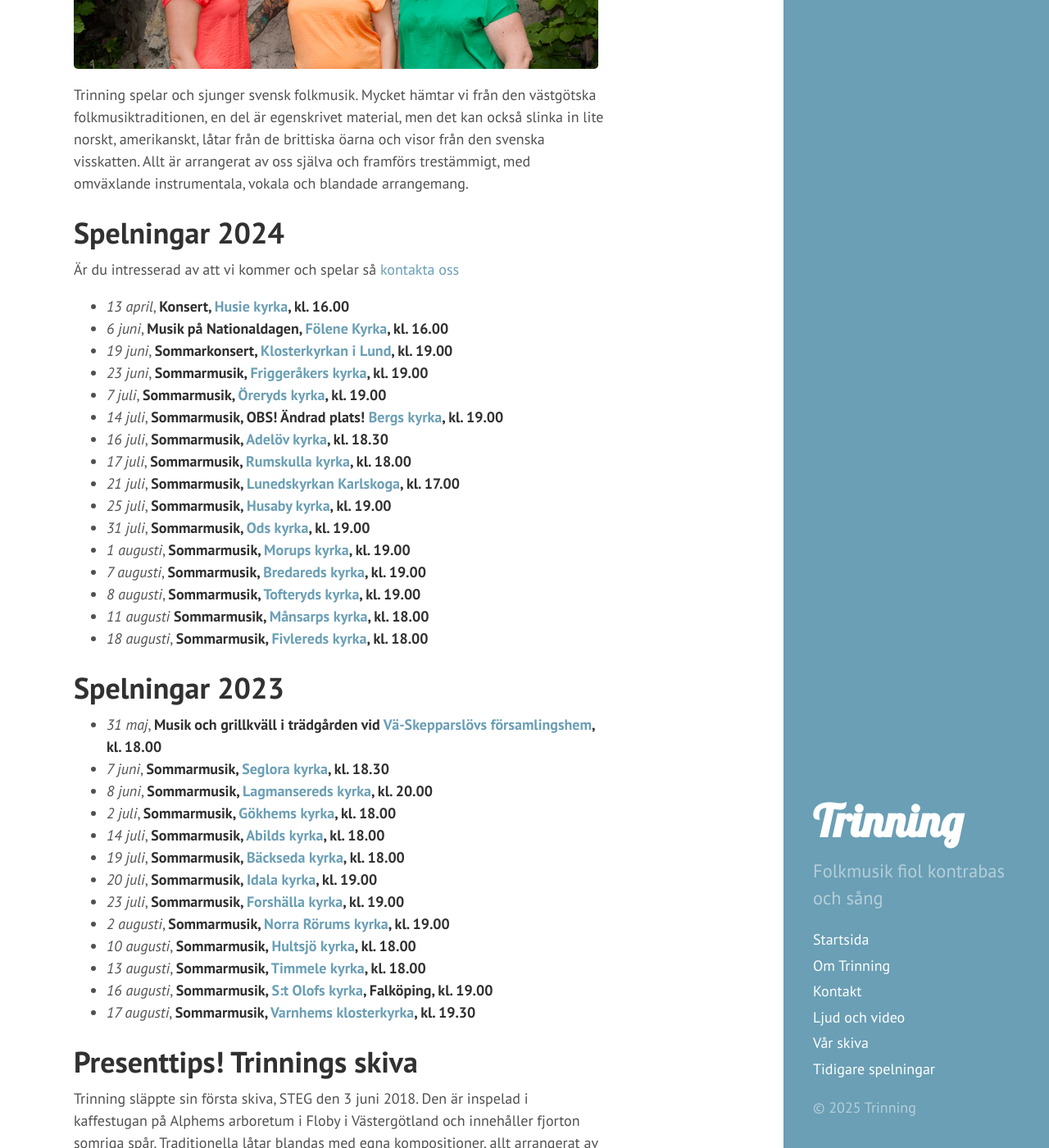
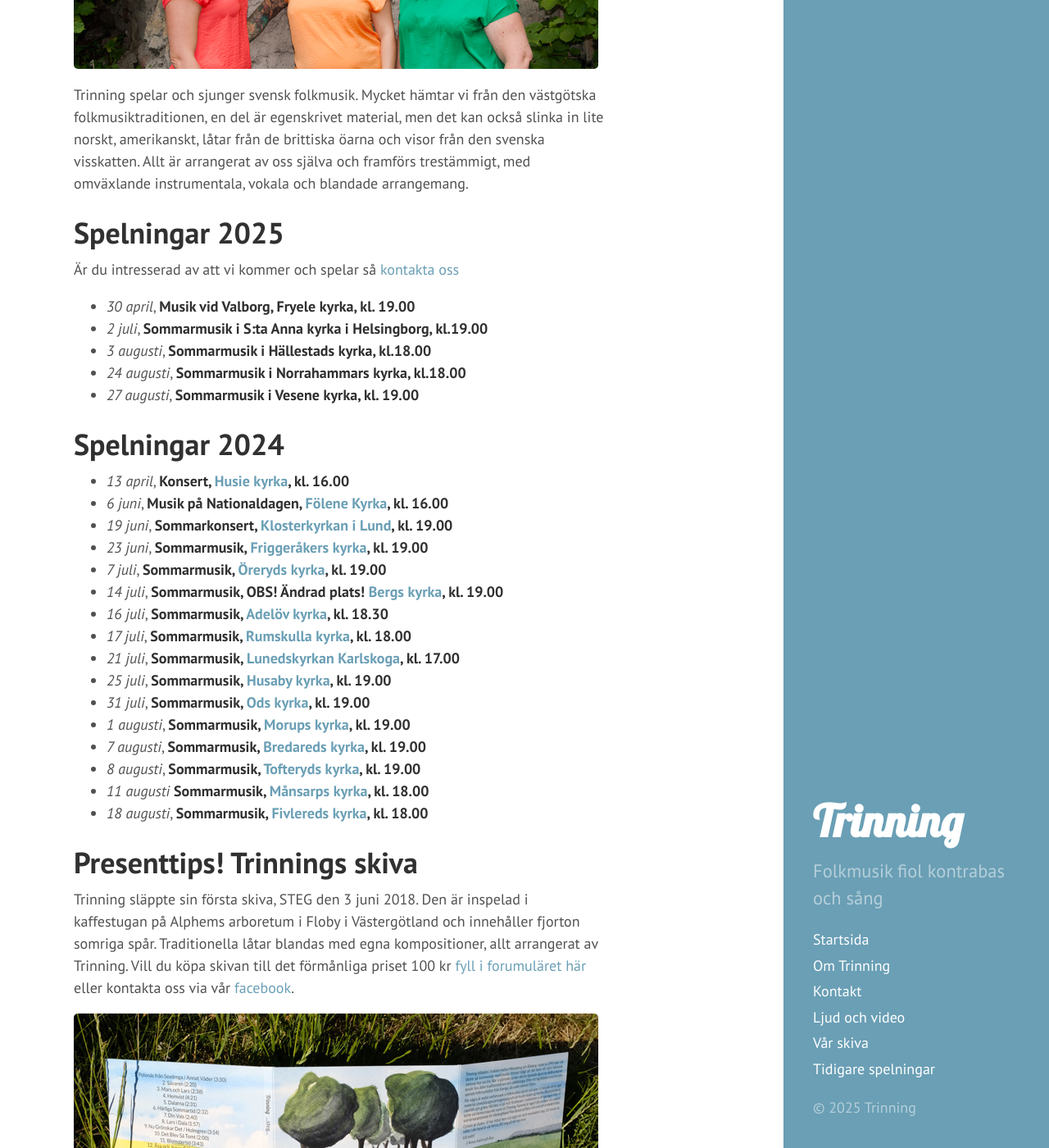
Before and after one commit to trinning/trinning.github.io, a Jekyll site: the page built from index.md, in a window 1280 px wide and 1400 px high, scrolled down 333 px. Shown: the whole window at 82% size. Built offline with Jekyll 4.4.1, drawn with Linux system fonts in a browser that asks for light colours.

Commit message:
Uppdaterat spelningar

```diff
--- a/index.md
+++ b/index.md
@@ -11,8 +11,15 @@
 Trinning spelar och sjunger svensk folkmusik. Mycket hämtar vi från den västgötska folkmusiktraditionen, en del är egenskrivet material, men det kan också slinka
 in lite norskt, amerikanskt, låtar från de brittiska öarna och visor från den svenska visskatten. Allt är arrangerat av oss själva och framförs trestämmigt, med omväxlande instrumentala, vokala och blandade arrangemang.
 
+# Spelningar 2025
+Är du intresserad av att vi kommer och spelar så [kontakta oss](/kontakt)
+* *30 april*, **Musik vid Valborg, Fryele kyrka, kl. 19.00**
+* *2 juli*, **Sommarmusik i S:ta Anna kyrka i Helsingborg, kl.19.00**
+* *3 augusti*, **Sommarmusik i Hällestads kyrka, kl.18.00**
+* *24 augusti*, **Sommarmusik i Norrahammars kyrka, kl.18.00**
+* *27 augusti*, **Sommarmusik i Vesene kyrka, kl. 19.00**
+
 # Spelningar 2024
-Är du intresserad av att vi kommer och spelar så [kontakta oss](/kontakt)
 
 * *13 april*, **Konsert, [Husie kyrka](https://maps.app.goo.gl/43kcL2idQsvnsw789 "Karta till spelningen"), kl. 16.00**
 * *6 juni*, **Musik på Nationaldagen, [Fölene Kyrka](https://maps.app.goo.gl/8hevZsf7eFrvA4339 "Karta till spelningen"), kl. 16.00**
@@ -31,21 +38,7 @@
 * *11 augusti* **Sommarmusik, [Månsarps kyrka](https://maps.app.goo.gl/iNporbjvBpFE8zmW7 "Karta till spelningen"), kl. 18.00**
 * *18 augusti*, **Sommarmusik, [Fivlereds kyrka](https://maps.app.goo.gl/h2FbqrTBt9wYzUpw5 "Karta till spelningen"), kl. 18.00**
 
-# Spelningar 2023
 
-* *31 maj*, **Musik och grillkväll i trädgården vid [Vä-Skepparslövs församlingshem](https://goo.gl/maps/NBBEGyTZLesgwH1NA "Karta till spelningen"), kl. 18.00**
-* *7 juni*, **Sommarmusik, [Seglora kyrka](https://goo.gl/maps/GZoHDHFCoh4ZdnBa7 "Karta till spelningen"), kl. 18.30**
-* *8 juni*, **Sommarmusik, [Lagmansereds kyrka](https://goo.gl/maps/JDuJv9H9oiigLjHU9  "Karta till spelningen"), kl. 20.00**
-* *2 juli*, **Sommarmusik, [Gökhems kyrka](https://goo.gl/maps/t9hsx9TMJk8QokLf7 "Karta till spelningen"), kl. 18.00**
-* *14 juli*, **Sommarmusik, [Abilds kyrka](https://goo.gl/maps/GR9jKEs4KDPdYC899 "Karta till spelningen"), kl. 18.00**
-* *19 juli*, **Sommarmusik, [Bäckseda kyrka](https://goo.gl/maps/7R2sXCTd1S5R1CNR9 "Karta till spelningen"), kl. 18.00**
-* *20 juli*, **Sommarmusik, [Idala kyrka](https://goo.gl/maps/NDJpd1BQ8kbPTzym7 "Karta till spelningen"), kl. 19.00**
-* *23 juli*, **Sommarmusik, [Forshälla kyrka](https://goo.gl/maps/wsgHy95QUNmaZ3bm7 "Karta till spelningen"), kl. 19.00**
-* *2 augusti*, **Sommarmusik, [Norra Rörums kyrka](https://goo.gl/maps/GsKPpJCTZkPrFmUg8 "Karta till spelningen"), kl. 19.00**
-* *10 augusti*, **Sommarmusik, [Hultsjö kyrka](https://goo.gl/maps/mzHdsoTUEPyutfni6 "Karta till spelningen"), kl. 18.00**
-* *13 augusti*, **Sommarmusik, [Timmele kyrka](https://goo.gl/maps/Mpb3ScQC4KSgqBa96 "Karta till spelningen"), kl. 18.00**
-* *16 augusti*, **Sommarmusik, [S:t Olofs kyrka](https://goo.gl/maps/BzUymFUZpVdwQoGm9 "Karta till spelningen"), Falköping, kl. 19.00**
-* *17 augusti*, **Sommarmusik, [Varnhems klosterkyrka](https://goo.gl/maps/VobS3m6WXgHGogiU9 "Karta till spelningen"), kl. 19.30**
 
 # Presenttips! Trinnings skiva
 Trinning släppte sin första skiva, STEG den 3 juni 2018. Den är inspelad i kaffestugan på Alphems arboretum i Floby i Västergötland och innehåller fjorton somriga spår. Traditionella låtar blandas med egna kompositioner, allt arrangerat av Trinning. Vill du köpa skivan till det förmånliga priset 100 kr [fyll i forumuläret här](/skivor) eller kontakta oss via vår [facebook](https://www.facebook.com/trinningfolk/).
```
